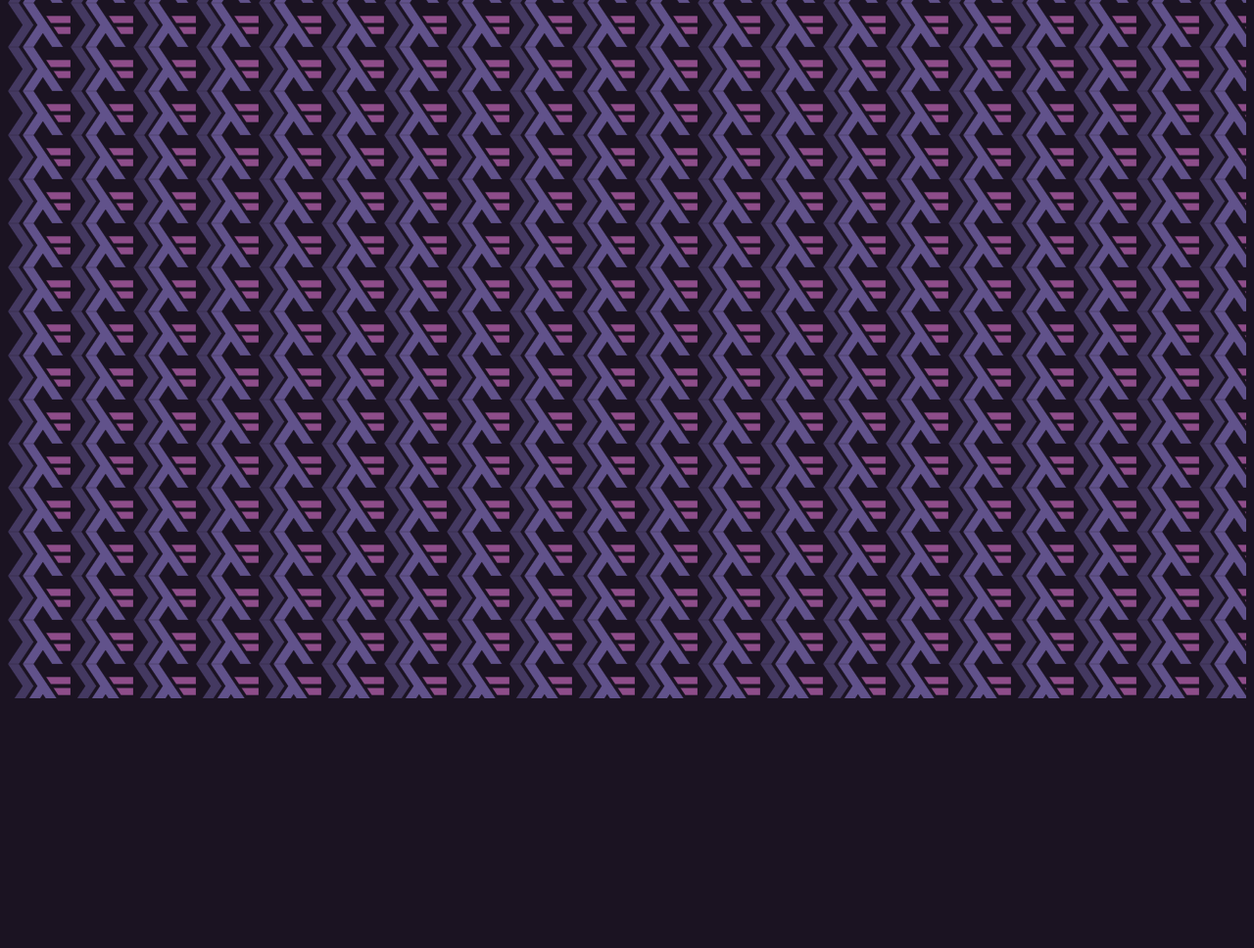
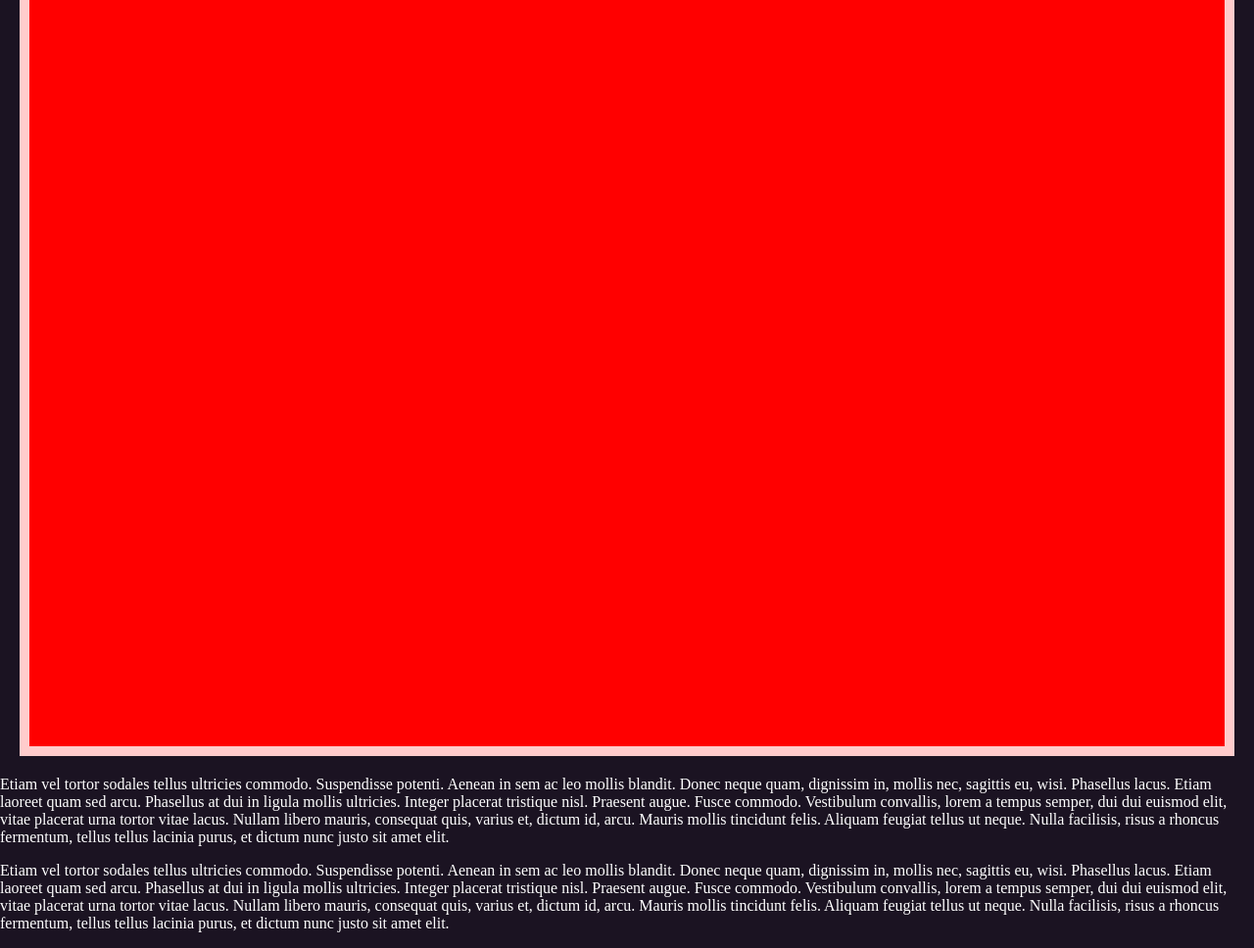
Before and after one commit to devalot/intcss, a plain HTML site: page labs/background-image/index.html in a window 1280 px wide. Shown: the part 108-1076 px from the top of the page at 98% size. Before the commit the page ends 843 px from the top, so only its background shows below. Drawn offline with Linux system fonts and the light colour scheme.

Commit message:
Changes from day 1 of 2

```diff
--- a/labs/background-image/index.css
+++ b/labs/background-image/index.css
@@ -1,4 +1,6 @@
-html { background-color: #1b1322; }
+html { background-color: #1b1322; color: #fff; }
+
+body { margin: 0; padding: 0; }
 
 h1 {
   color: #eee;
@@ -8,5 +10,22 @@ h1 {
 }
 
 .logo {
-  background-image: url(../../images/haskell.png);
+  margin: 20px;
+  padding: 20px;
+
+  border: 10px solid rgba(255, 255, 255, 0.8);
+
+  /* background-image: url(../../images/haskell.png); */
+  background-repeat: no-repeat;
+  background-color: red;
+
+  /* background-position: 100px; */
+
+  /* background-origin: padding-box; */
+  /* background-origin: content-box; */
+  background-origin: content-box;
+
+  /* background-clip: content-box; */
+
+  background-attachment: fixed;
 }
--- a/labs/background-image/index.html
+++ b/labs/background-image/index.html
@@ -10,5 +10,33 @@
     <h1 class="logo">Haskell for the Win!</h1>
     <script src="../../lib/visualselectors.js"></script>
     <script>var v = new VisualSelector();</script>
+        <p>
+          Etiam vel tortor sodales tellus ultricies commodo.
+          Suspendisse potenti.  Aenean in sem ac leo mollis blandit.
+          Donec neque quam, dignissim in, mollis nec, sagittis eu, wisi.
+          Phasellus lacus.  Etiam laoreet quam sed arcu.  Phasellus at
+          dui in ligula mollis ultricies.  Integer placerat tristique
+          nisl.  Praesent augue.  Fusce commodo.  Vestibulum convallis,
+          lorem a tempus semper, dui dui euismod elit, vitae placerat
+          urna tortor vitae lacus.  Nullam libero mauris, consequat
+          quis, varius et, dictum id, arcu.  Mauris mollis tincidunt
+          felis.  Aliquam feugiat tellus ut neque.  Nulla facilisis,
+          risus a rhoncus fermentum, tellus tellus lacinia purus, et
+          dictum nunc justo sit amet elit.
+        </p>
+        <p>
+          Etiam vel tortor sodales tellus ultricies commodo.
+          Suspendisse potenti.  Aenean in sem ac leo mollis blandit.
+          Donec neque quam, dignissim in, mollis nec, sagittis eu, wisi.
+          Phasellus lacus.  Etiam laoreet quam sed arcu.  Phasellus at
+          dui in ligula mollis ultricies.  Integer placerat tristique
+          nisl.  Praesent augue.  Fusce commodo.  Vestibulum convallis,
+          lorem a tempus semper, dui dui euismod elit, vitae placerat
+          urna tortor vitae lacus.  Nullam libero mauris, consequat
+          quis, varius et, dictum id, arcu.  Mauris mollis tincidunt
+          felis.  Aliquam feugiat tellus ut neque.  Nulla facilisis,
+          risus a rhoncus fermentum, tellus tellus lacinia purus, et
+          dictum nunc justo sit amet elit.
+        </p>
   </body>
 </html>
--- a/labs/selectors/part-02.css
+++ b/labs/selectors/part-02.css
@@ -15,6 +15,9 @@
    border around them.
 
 */
+input:focus {
+  border: 2px solid blue;
+}
 
 
 /*############################################################################*/
@@ -24,6 +27,9 @@
 
    Hint: text-decoration: line-through;
 */
+input:disabled {
+  text-decoration: line-through;
+}
 
 
 /*############################################################################*/
@@ -34,7 +40,9 @@
 
    Hint: Paragraphs inside tables should not be affected.
 */
-
+article > p::first-letter {
+  font-size: 2em;
+}
 
 /*############################################################################*/
 /* Exercise 4:
@@ -45,3 +53,7 @@
 
    Hint: Only style the user selection if it's in a paragraph.
 */
+p::selection {
+  background-color: #009;
+  color: #fff;
+}
--- a/labs/sprite/index.css
+++ b/labs/sprite/index.css
@@ -1,5 +1,26 @@
+@keyframes topToBottom {
+  0% {background-position-y: 0;}
+
+  100% {
+    background-position-y: -2808px;
+    transform: rotate(360deg) scale(2);
+  }
+}
+
+body {
+  background-color: pink;
+}
+
 .spinner {
-  width: 100vw;
-  height: 100vh;
+  width:  156px;
+  height: 156px;
+
   background-image: url(../../images/spinner.png);
+  background-repeat: no-repeat;
+
+  animation-name: topToBottom;
+  animation-duration: 2s;
+  animation-iteration-count: infinite;
+  animation-timing-function: steps(18);
+  animation-direction: normal;
 }
```
Also changed, not shown: labs/selectors/part-01.css (+13 -2 lines), labs/selectors/part-03.css (+9 -2 lines), labs/selectors/part-04.css (+19 -6 lines), labs/selectors/part-05.css (+6 -6 lines).
